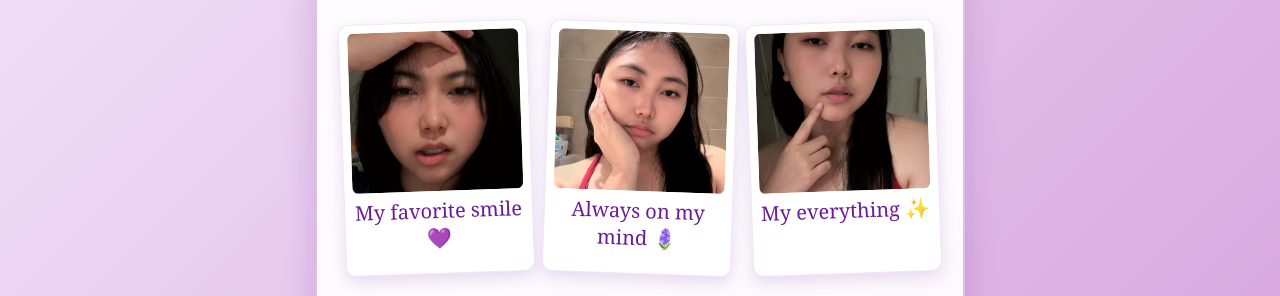
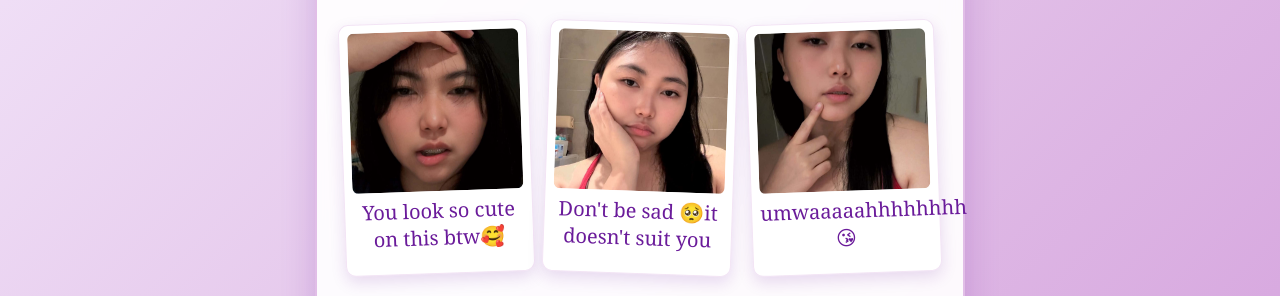
Before and after one commit to BigMeteorrrr/sorrybaby, a plain HTML site: page index.html in a window 1280 px wide. Shown: the part 270-566 px from the top of the page. Drawn offline with Linux system fonts and the light colour scheme.

Commit message:
Update index.html

```diff
--- a/index.html
+++ b/index.html
@@ -4,6 +4,7 @@
     <meta charset="UTF-8">
     <meta name="viewport" content="width=device-width, initial-scale=1.0">
     <title>I'm So Sorry 💜</title>
+    <link rel="stylesheet" href="https://bunny.net|poppins:300,400,600">
     <style>
         :root {
             --bg-gradient: linear-gradient(135deg, #f3e7fa 0%, #e1bee7 50%, #ce93d8 100%);
@@ -250,15 +251,15 @@
         <div class="gallery">
             <div class="photo-frame">
                 <img src="img1.jpg" alt="Her Photo 1">
-                <div class="photo-caption">My favorite smile 💜</div>
+                <div class="photo-caption">You look so cute on this btw🥰 </div>
             </div>
             <div class="photo-frame">
                 <img src="img2.jpg" alt="Her Photo 2">
-                <div class="photo-caption">Always on my mind 🪻</div>
+                <div class="photo-caption">Don't be sad 🥺it doesn't suit you</div>
             </div>
             <div class="photo-frame">
                 <img src="img3.jpg" alt="Her Photo 3">
-                <div class="photo-caption">My everything ✨</div>
+                <div class="photo-caption">umwaaaaahhhhhhhh😘 </div>
             </div>
         </div>
 
```
